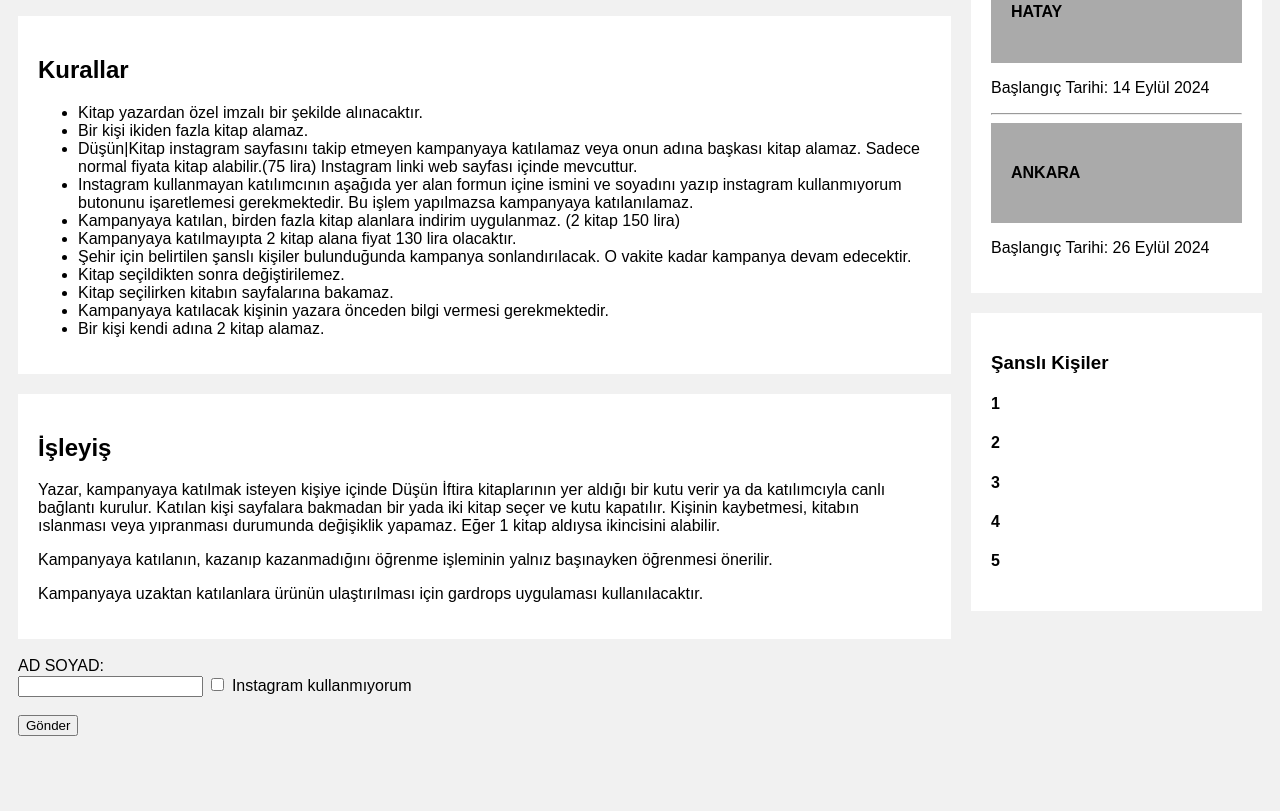
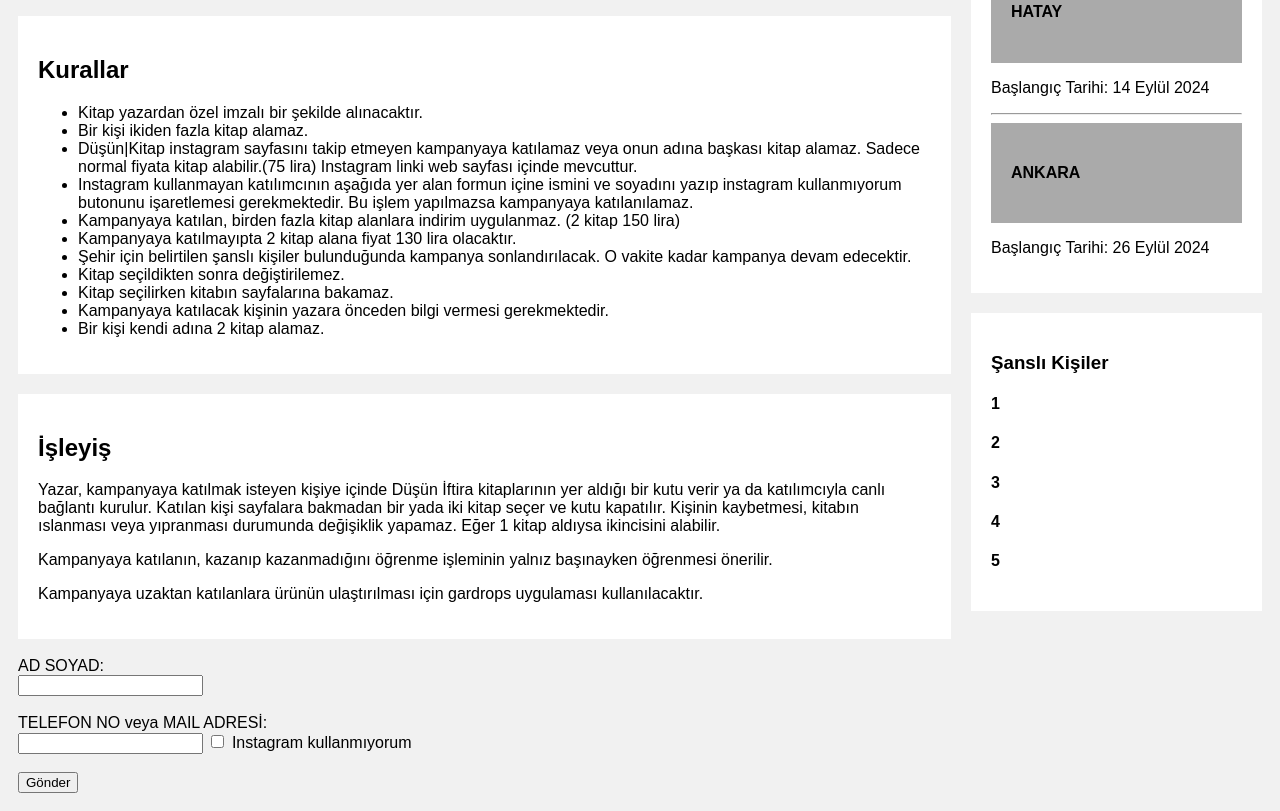
Before and after one commit to DKyazar/dusunkitap, a plain HTML site: page Haber4.html in a window 1280 px wide. Shown: the part 338-1149 px from the top of the page. Before the commit the page ends 1092 px from the top, so only its background shows below. Drawn offline with Linux system fonts and the light colour scheme.

Commit message:
Add files via upload

```diff
--- a/Haber4.html
+++ b/Haber4.html
@@ -91,6 +91,8 @@ body {
     <br>
     <form action="https://formspree.io/f/mzzppgeo" method="post">
       <label for="fname">AD SOYAD:</label> <br>
+      <input type="text" id="fname" name="fname"> <br> <br>
+      <label for="fname">TELEFON NO veya MAIL ADRESİ:</label> <br>
       <input type="text" id="fname" name="fname">
       <input type="checkbox" id="Instagram" name="Instagram" value="Instagram">
       <label for="Instagram kullanılmıyor."> Instagram kullanmıyorum</label> <br> <br>
```
